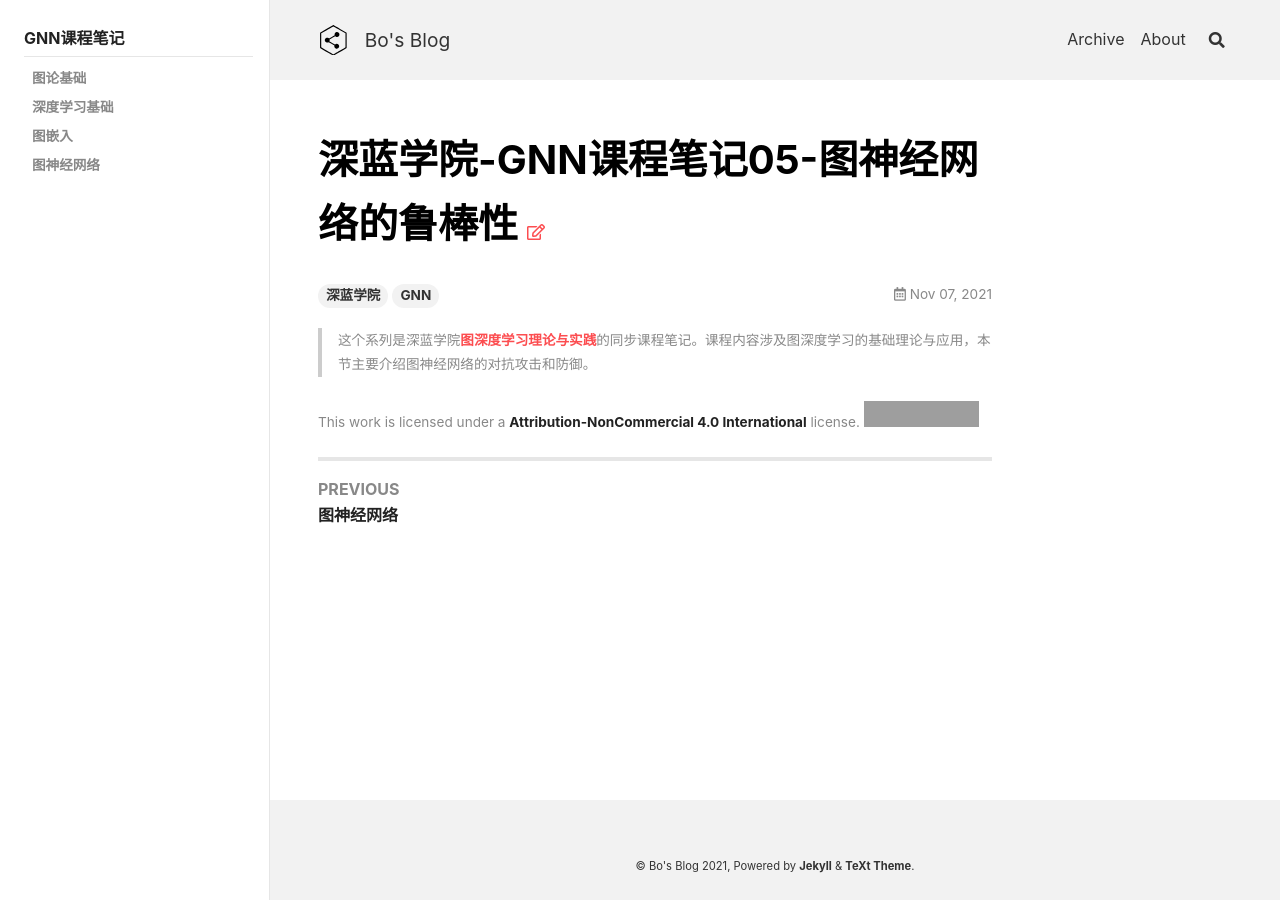
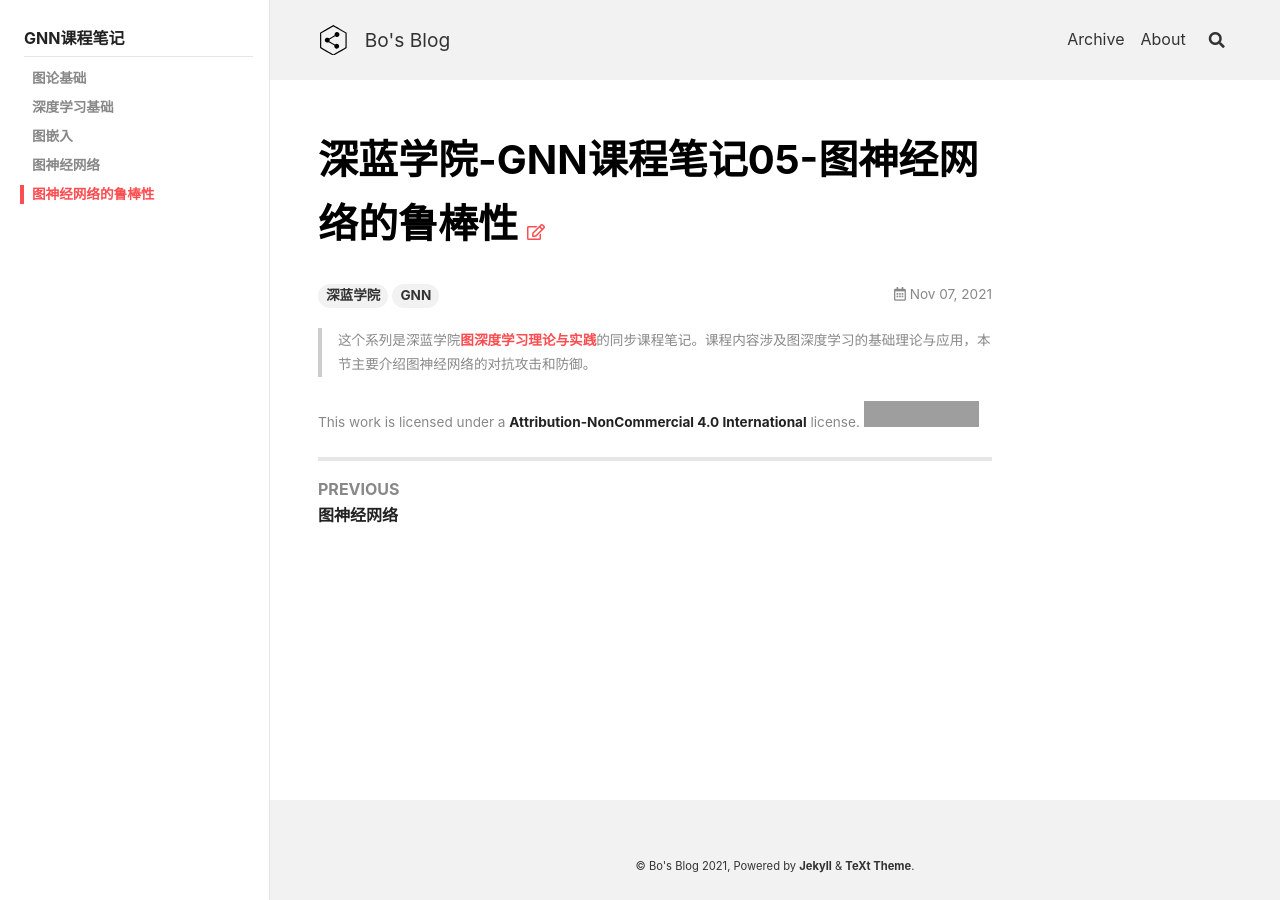
Before and after one commit to peng00bo00/peng00bo00_previous_blog, a Jekyll site: the page built from _posts/2021-11-07-GNN-NOTES-05.md, in a window 1280 px wide. Built offline with Jekyll 4.4.1, drawn with Linux system fonts in a browser that asks for light colours; nearby versions of some CDN libraries; grey boxes are pictures that could not be loaded.

Commit message:
Update navigation.yml

```diff
--- a/_data/navigation.yml
+++ b/_data/navigation.yml
@@ -159,6 +159,8 @@ GNN:
         url: /2021/09/26/GNN-NOTES-03.html
       - title: 图神经网络
         url: /2021/10/10/GNN-NOTES-04.html
+      - title: 图神经网络的鲁棒性
+        url: /2021/11/07/GNN-NOTES-05.html
 
 GAMES103:
   - title: GAMES103课程笔记
```
